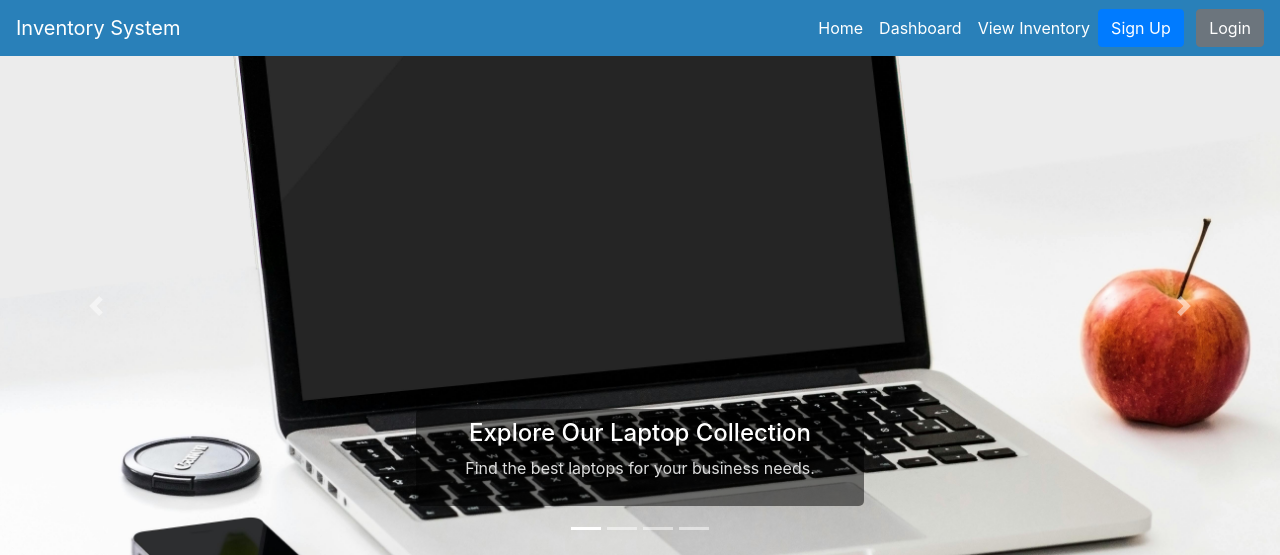
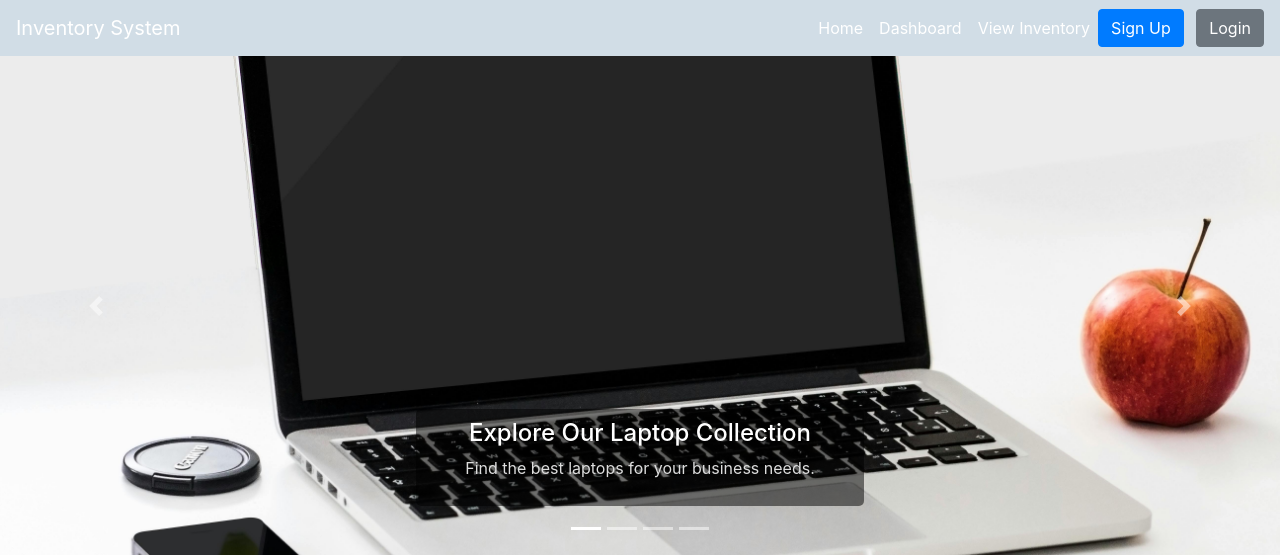
Before and after one commit to ChathurK/Web-dev-proj, a PHP site: page / in a window 1280 px wide. Shown: the top 555 px of the page. Run offline with PHP 8.4, Linux system fonts and the light colour scheme; some libraries are stand-ins or nearby versions.

Commit message:
css changes

```diff
--- a/css/home.css
+++ b/css/home.css
@@ -3,7 +3,7 @@ html {
 }
 
 .navbar {
-    background-color: #2980b9 !important; /* Dark blue color */
+    background-color: #d1dde6 !important; /* Dark blue color */
 }
 
 .navbar .nav-link {
```
